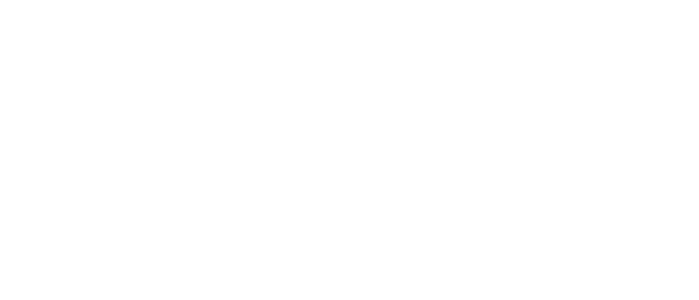
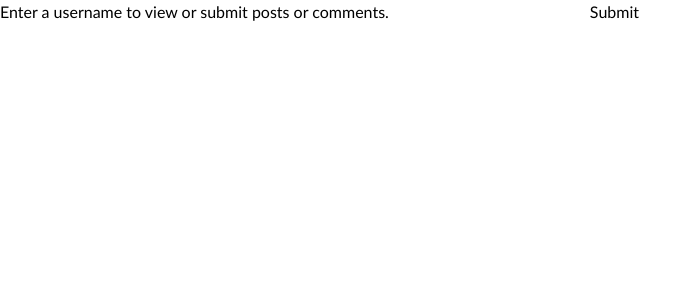
Before and after one commit to gpcroucher/week08-assignment, a Next.js app: page / in a window 1280 px wide. Shown: the top 300 px of the page, without its empty margins (0-699 px from the left). Built offline with nearby package versions, Linux system fonts and the light colour scheme.

Commit message:
added username form to homepage, after submit it redirects to /posts

```diff
--- a/src/app/page.js
+++ b/src/app/page.js
@@ -1,3 +1,29 @@
+import UserForm from "@/components/UserForm";
+import pg from "pg";
+import { redirect } from "next/navigation";
+import { revalidatePath } from "next/cache";
+
 export default function Home() {
-  return <div></div>;
+  async function serverSubmitUsername(username) {
+    "use server";
+
+    const db = new pg.Pool({
+      connectionString: process.env.DB_CONN_STRING,
+    });
+    const selectResult = await db.query(
+      `SELECT * FROM week08_users WHERE name = $1`,
+      [username]
+    );
+    if (selectResult.rowCount === 0) {
+      await db.query(`INSERT INTO week08_users (name) VALUES ($1)`, [username]);
+    }
+    revalidatePath("/posts");
+    redirect("/posts");
+  }
+
+  return (
+    <div>
+      <UserForm serverAction={serverSubmitUsername} />
+    </div>
+  );
 }
--- /dev/null
+++ b/src/components/UserForm.jsx
@@ -0,0 +1,21 @@
+"use client";
+
+export default function UserForm({ serverAction }) {
+  return (
+    <form onSubmit={handleSubmit}>
+      <label htmlFor="usernameInput">
+        Enter a username to view or submit posts or comments.
+      </label>
+      <input type="text" name="username" id="usernameInput" />
+      <button type="submit">Submit</button>
+    </form>
+  );
+
+  function handleSubmit(event) {
+    event.preventDefault();
+    const form = event.target;
+    const username = new FormData(form).get("username");
+    serverAction(username);
+    form.reset();
+  }
+}
```
